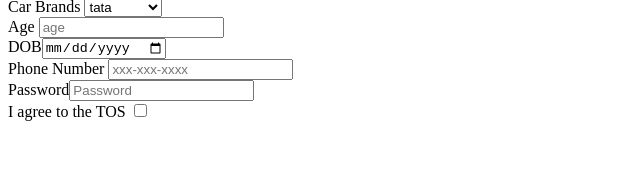
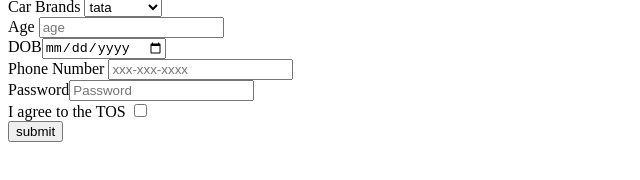
Before and after one commit to acciojob/signup-form-car-anonymous-cloud, a website: page main.html in a window 1280 px wide. Shown: the part 72-252 px from the top of the page, without its empty margins (0-640 px from the left). Drawn offline with Linux system fonts and the light colour scheme.

Commit message:
created a submission

```diff
--- a/main.html
+++ b/main.html
@@ -69,7 +69,11 @@
 	  </form>
   </div>
 
-
+		<div>
+			<form>
+				<button type = "submit">submit</button>
+			</form>
+		</div>
 
 
 
```
